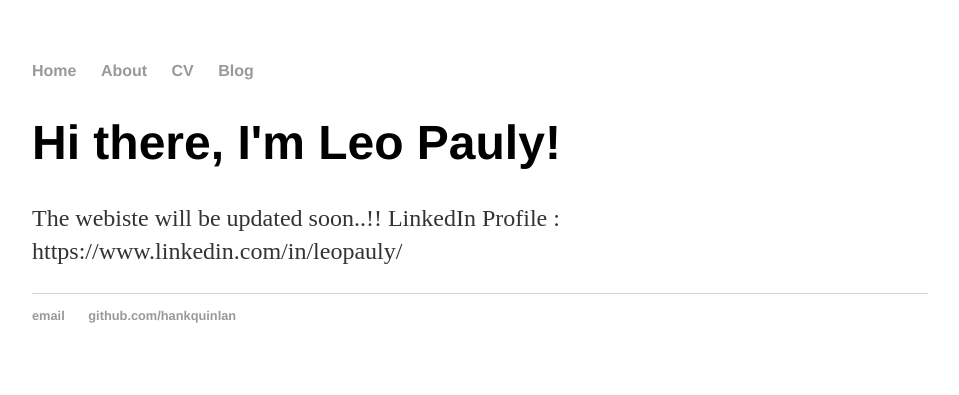
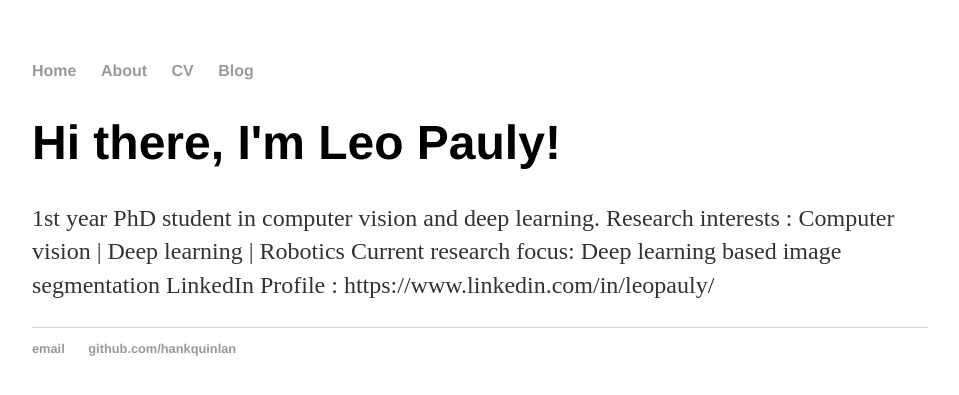
Before and after one commit to leopauly/leopauly.github.io, a Jekyll site: the page built from index.html, in a window 1280 px wide. Shown: the top 395 px of the page, without its empty margins (160-1119 px from the left). Built offline with Jekyll 4.4.1, drawn with Linux system fonts in a browser that asks for light colours.

Commit message:
Update index.html

```diff
--- a/index.html
+++ b/index.html
@@ -5,5 +5,7 @@ title: Hank Quinlan, Horrible Cop
 
 		<div class="blurb">
 			<h1>Hi there, I'm Leo Pauly!</h1>
-			<p>The webiste will be updated soon..!! <em> </em>LinkedIn Profile : https://www.linkedin.com/in/leopauly/</a></p>
+			<p>1st year PhD student in computer vision and deep learning.
+Research interests : Computer vision | Deep learning | Robotics
+Current research focus: Deep learning based image segmentation  <em> </em>LinkedIn Profile : https://www.linkedin.com/in/leopauly/</a></p>
 		</div>
```
